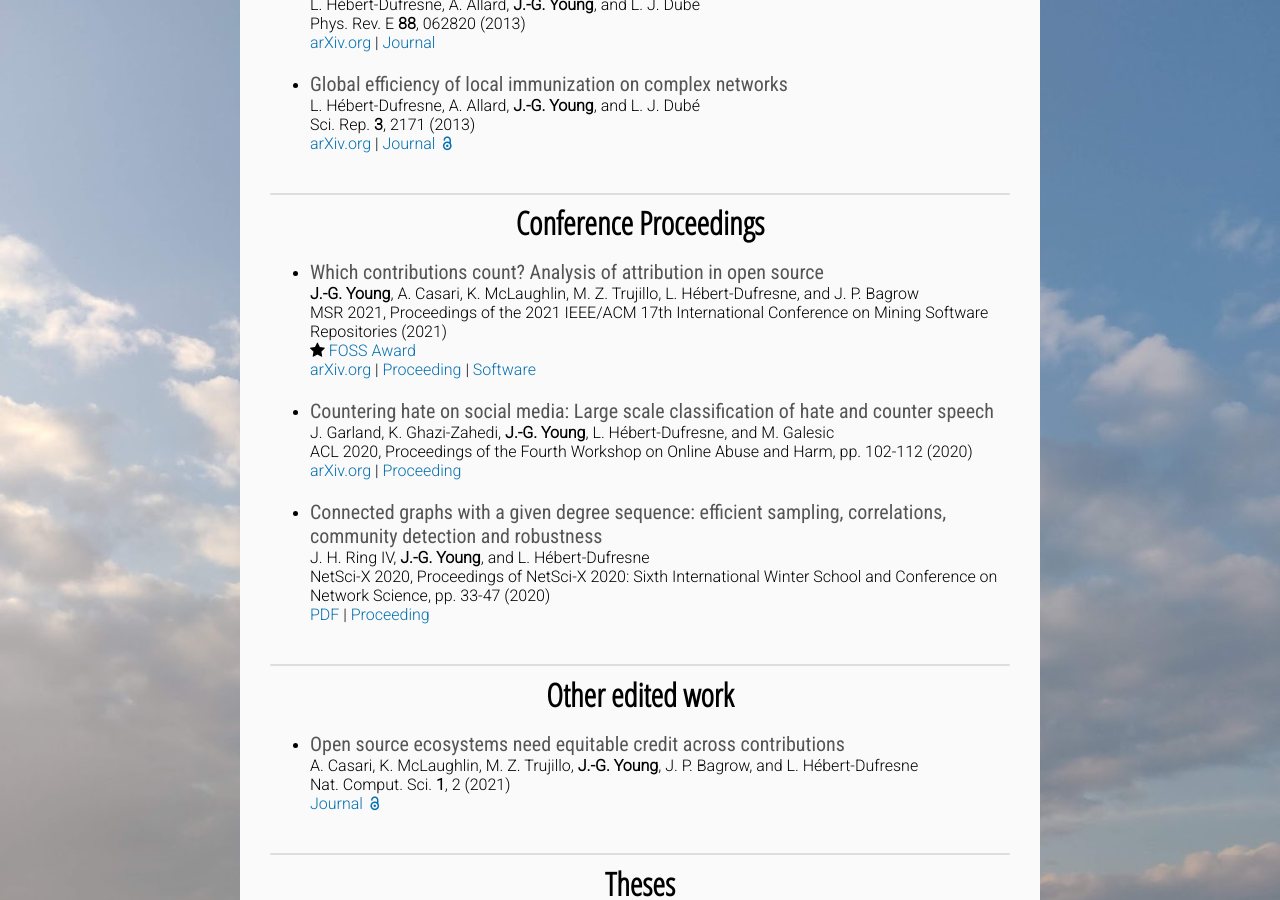
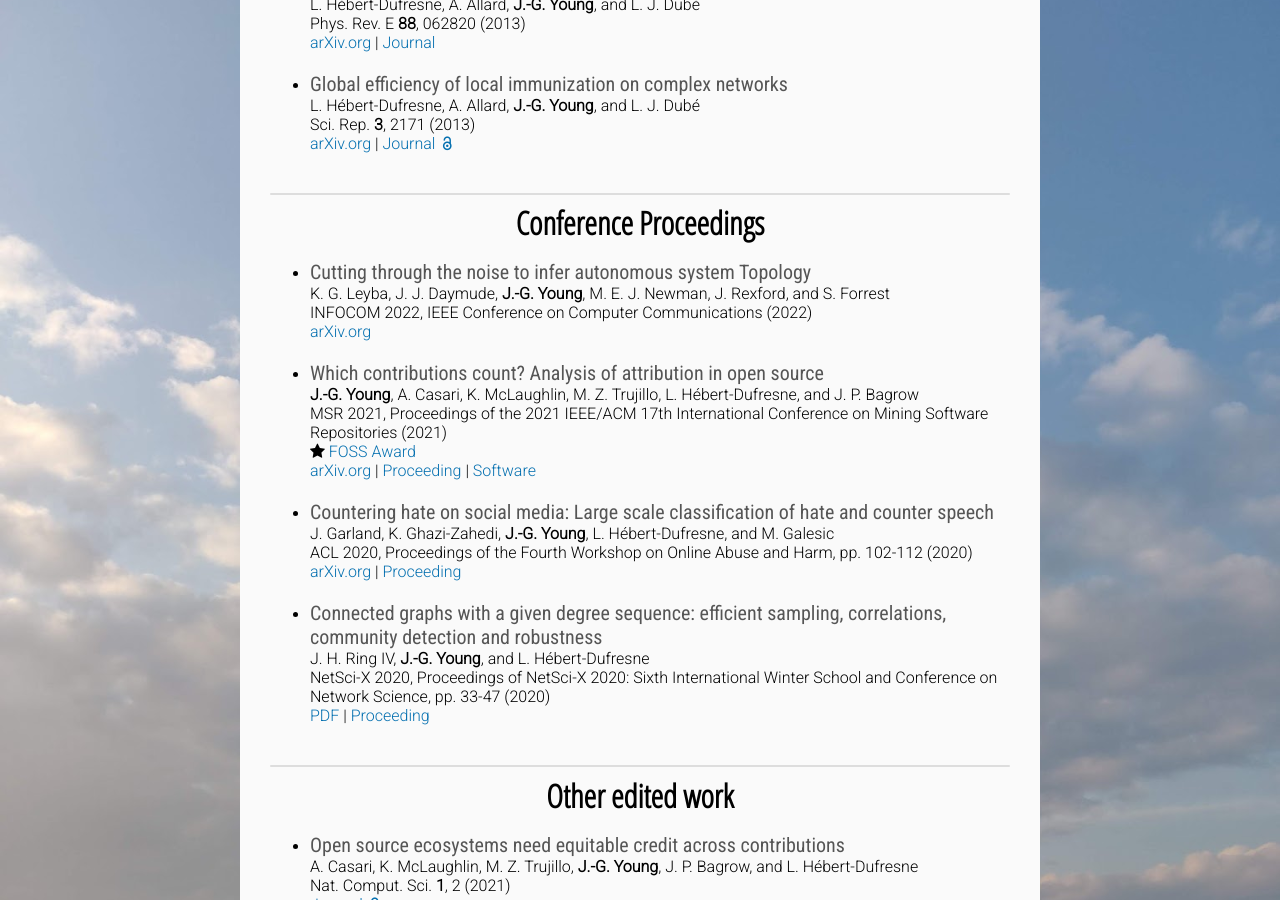
Before and after one commit to jg-you/jg-you.github.io, a Jekyll site: the page built from publications.md, in a window 1280 px wide and 900 px high, scrolled down 3720 px. Built offline with Jekyll 4.4.1, drawn with Linux system fonts in a browser that asks for light colours; some web fonts are replaced; comment, search, counter and statistics services are not loaded.

Commit message:
Update publications.md

```diff
--- a/publications.md
+++ b/publications.md
@@ -174,6 +174,11 @@ Sci. Rep. **3**, 2171 (2013)<br/>
 
 ## Conference Proceedings
 
+* <span class="pub-title">Cutting through the noise to infer autonomous system Topology</span><br/>
+K. G. Leyba, J. J. Daymude, **J.-G. Young**, M. E. J. Newman, J. Rexford, and S. Forrest <br/>
+INFOCOM 2022, IEEE Conference on Computer Communications (2022)<br/>
+[arXiv.org](https://arxiv.org/abs/2201.07328)
+
 * <span class="pub-title">Which contributions count? Analysis of attribution in open source</span><br/>
 **J.-G. Young**, A. Casari, K. McLaughlin, M. Z. Trujillo, L. Hébert-Dufresne, and J. P. Bagrow <br/>
 MSR 2021, Proceedings of the 2021 IEEE/ACM 17th International Conference on Mining Software Repositories (2021)<br/>
```
